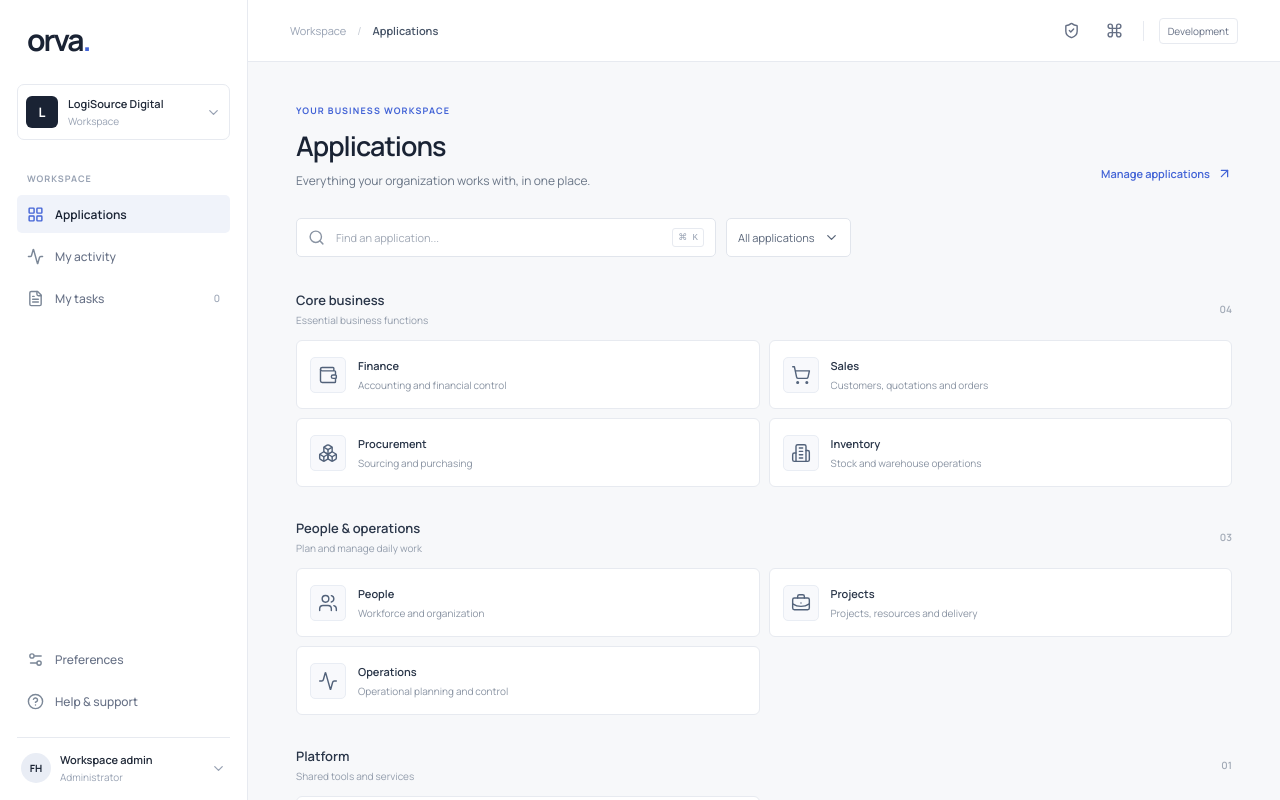
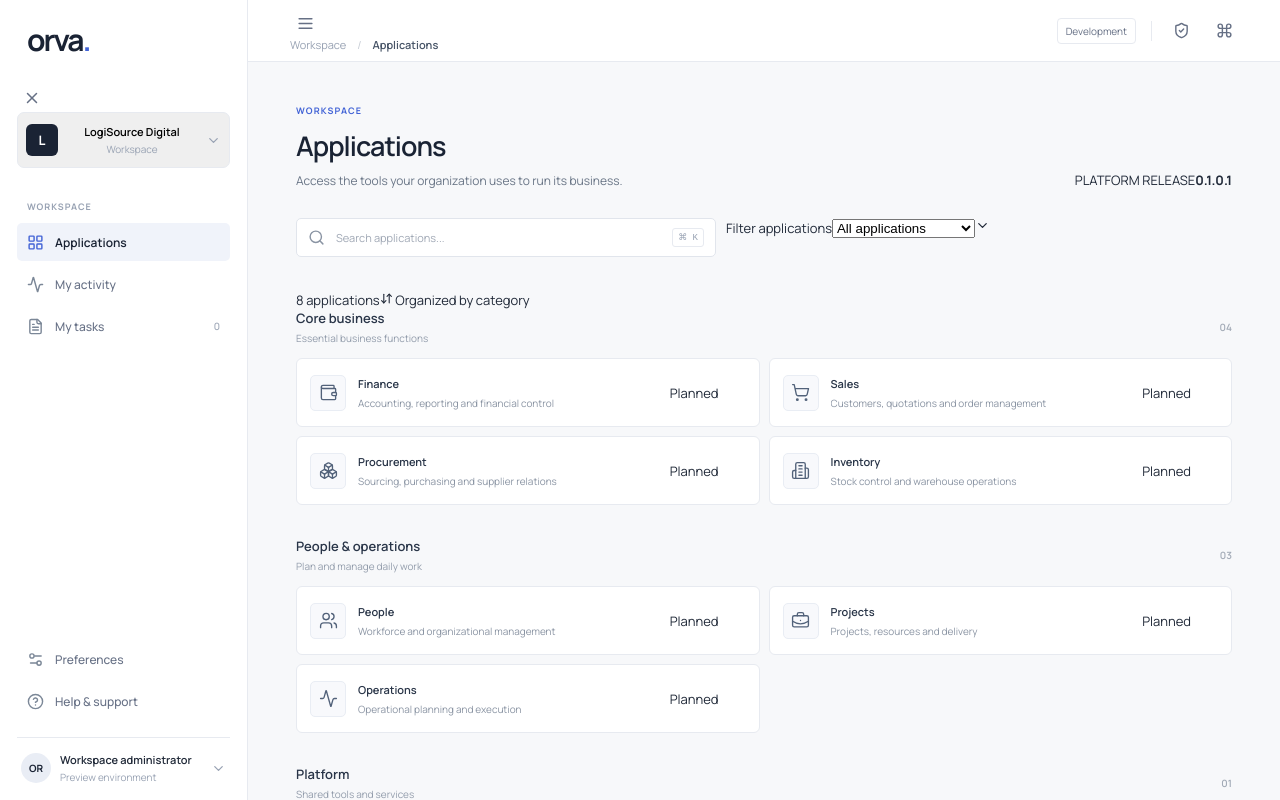
Before and after one commit to fbrhrdynt/orva_project, a Next.js app in the folder apps/web/: page / in a window 1280 px wide. Shown: the top 800 px of the page. Built offline with nearby package versions, Linux system fonts and the light colour scheme.

Commit message:
Build interactive ORVA application workspace

```diff
--- a/apps/web/src/app/page.tsx
+++ b/apps/web/src/app/page.tsx
@@ -1,144 +1,151 @@
+"use client";
+
+import { useMemo, useState } from "react";
 import {
-  Activity,
-  ArrowUpRight,
-  Boxes,
-  BriefcaseBusiness,
-  Building2,
-  ChevronDown,
-  CircleHelp,
-  Command,
-  FileText,
-  LayoutGrid,
-  Search,
-  Settings2,
-  ShieldCheck,
-  ShoppingCart,
-  Users,
-  Wallet
+  Activity, ArrowDownUp, ArrowUpRight, Boxes, BriefcaseBusiness, Building2,
+  ChevronDown, CircleHelp, Command, FileText, LayoutGrid, Menu, Search,
+  Settings2, ShieldCheck, ShoppingCart, Users, Wallet, X
 } from "lucide-react";
 
-const applications = [
-  { name: "Finance", description: "Accounting and financial control", icon: Wallet, group: "Core business" },
-  { name: "Sales", description: "Customers, quotations and orders", icon: ShoppingCart, group: "Core business" },
-  { name: "Procurement", description: "Sourcing and purchasing", icon: Boxes, group: "Core business" },
-  { name: "Inventory", description: "Stock and warehouse operations", icon: Building2, group: "Core business" },
-  { name: "People", description: "Workforce and organization", icon: Users, group: "People & operations" },
-  { name: "Projects", description: "Projects, resources and delivery", icon: BriefcaseBusiness, group: "People & operations" },
-  { name: "Operations", description: "Operational planning and control", icon: Activity, group: "People & operations" },
-  { name: "Documents", description: "Business records and files", icon: FileText, group: "Platform" }
+type Application = {
+  name: string;
+  description: string;
+  group: string;
+  icon: typeof Wallet;
+  status: "Available" | "Planned";
+};
+
+const applications: Application[] = [
+  { name: "Finance", description: "Accounting, reporting and financial control", icon: Wallet, group: "Core business", status: "Planned" },
+  { name: "Sales", description: "Customers, quotations and order management", icon: ShoppingCart, group: "Core business", status: "Planned" },
+  { name: "Procurement", description: "Sourcing, purchasing and supplier relations", icon: Boxes, group: "Core business", status: "Planned" },
+  { name: "Inventory", description: "Stock control and warehouse operations", icon: Building2, group: "Core business", status: "Planned" },
+  { name: "People", description: "Workforce and organizational management", icon: Users, group: "People & operations", status: "Planned" },
+  { name: "Projects", description: "Projects, resources and delivery", icon: BriefcaseBusiness, group: "People & operations", status: "Planned" },
+  { name: "Operations", description: "Operational planning and execution", icon: Activity, group: "People & operations", status: "Planned" },
+  { name: "Documents", description: "Business records and document control", icon: FileText, group: "Platform", status: "Planned" }
+];
+
+const groups = [
+  { name: "Core business", description: "Essential business functions" },
+  { name: "People & operations", description: "Plan and manage daily work" },
+  { name: "Platform", description: "Shared tools and services" }
 ];
 
 export default function Home() {
+  const [query, setQuery] = useState("");
+  const [groupFilter, setGroupFilter] = useState("All applications");
+  const [menuOpen, setMenuOpen] = useState(false);
+  const normalizedQuery = query.trim().toLowerCase();
+
+  const filtered = useMemo(() => applications.filter((app) => {
+    const matchesQuery = !normalizedQuery || [app.name, app.description, app.group].some((value) => value.toLowerCase().includes(normalizedQuery));
+    const matchesGroup = groupFilter === "All applications" || app.group === groupFilter;
+    return matchesQuery && matchesGroup;
+  }), [normalizedQuery, groupFilter]);
+
+  const visibleGroups = groups.map((group) => ({
+    ...group,
+    items: filtered.filter((app) => app.group === group.name)
+  })).filter((group) => group.items.length > 0);
+
   return (
     <main className="app-shell">
-      <aside className="sidebar">
-        <a className="wordmark" href="#" aria-label="orva home">orva<span>.</span></a>
-        <div className="workspace-switcher">
-          <div className="workspace-mark">L</div>
-          <div className="workspace-copy">
-            <strong>LogiSource Digital</strong>
-            <span>Workspace</span>
+      <aside className={`sidebar ${menuOpen ? "sidebar-open" : ""}`}>
+        <div className="sidebar-head">
+          <a className="wordmark" href="/" aria-label="orva home">orva<span>.</span></a>
+          <button className="icon-button mobile-close" aria-label="Close navigation" onClick={() => setMenuOpen(false)}><X size={18}/></button>
         </div>
-          <ChevronDown size={15} />
-        </div>
+        <button className="workspace-switcher" type="button">
+          <span className="workspace-mark">L</span>
+          <span className="workspace-copy"><strong>LogiSource Digital</strong><span>Workspace</span></span>
+          <ChevronDown size={15}/>
+        </button>
 
         <div className="nav-label">WORKSPACE</div>
         <nav className="main-nav" aria-label="Main navigation">
-          <a className="nav-item active" href="#"><LayoutGrid size={17}/><span>Applications</span></a>
-          <a className="nav-item" href="#"><Activity size={17}/><span>My activity</span></a>
-          <a className="nav-item" href="#"><FileText size={17}/><span>My tasks</span><span className="nav-count">0</span></a>
+          <a className="nav-item active" href="/" aria-current="page"><LayoutGrid size={17}/><span>Applications</span></a>
+          <a className="nav-item" href="#activity"><Activity size={17}/><span>My activity</span></a>
+          <a className="nav-item" href="#tasks"><FileText size={17}/><span>My tasks</span><span className="nav-count">0</span></a>
         </nav>
 
         <div className="sidebar-bottom">
-          <a className="nav-item" href="#"><Settings2 size={17}/><span>Preferences</span></a>
-          <a className="nav-item" href="#"><CircleHelp size={17}/><span>Help & support</span></a>
+          <a className="nav-item" href="#preferences"><Settings2 size={17}/><span>Preferences</span></a>
+          <a className="nav-item" href="#help"><CircleHelp size={17}/><span>Help & support</span></a>
           <div className="profile">
-            <div className="avatar">FH</div>
-            <div className="profile-copy"><strong>Workspace admin</strong><span>Administrator</span></div>
+            <div className="avatar">OR</div>
+            <div className="profile-copy"><strong>Workspace administrator</strong><span>Preview environment</span></div>
             <ChevronDown size={15}/>
           </div>
         </div>
       </aside>
 
+      {menuOpen && <button className="mobile-backdrop" aria-label="Close navigation" onClick={() => setMenuOpen(false)}/>}
+
       <section className="content">
         <header className="topbar">
+          <div className="topbar-left">
+            <button className="icon-button mobile-menu" aria-label="Open navigation" onClick={() => setMenuOpen(true)}><Menu size={19}/></button>
             <div className="breadcrumbs"><span>Workspace</span><span className="crumb-separator">/</span><strong>Applications</strong></div>
+          </div>
           <div className="topbar-actions">
-            <button className="icon-button" aria-label="Security status"><ShieldCheck size={17}/></button>
-            <button className="icon-button" aria-label="Command menu"><Command size={17}/></button>
+            <span className="environment"><span className="environment-dot"/>Development</span>
             <div className="topbar-divider"/>
-            <span className="environment">Development</span>
+            <button className="icon-button" aria-label="Security information" title="Security information"><ShieldCheck size={17}/></button>
+            <button className="icon-button command-button" aria-label="Keyboard shortcuts" title="Keyboard shortcuts"><Command size={17}/></button>
           </div>
         </header>
 
         <div className="page">
           <section className="page-heading">
             <div>
-              <div className="eyebrow">YOUR BUSINESS WORKSPACE</div>
+              <div className="eyebrow">WORKSPACE</div>
               <h1>Applications</h1>
-              <p>Everything your organization works with, in one place.</p>
+              <p>Access the tools your organization uses to run its business.</p>
             </div>
-            <button className="text-action">Manage applications <ArrowUpRight size={15}/></button>
+            <div className="heading-meta"><span className="meta-label">PLATFORM RELEASE</span><strong>0.1.0.1</strong></div>
           </section>
 
           <div className="search-row">
             <label className="search-box">
-              <Search size={17}/>
-              <input aria-label="Search applications" placeholder="Find an application..." />
-              <kbd>⌘ K</kbd>
+              <Search size={17} aria-hidden="true"/>
+              <input value={query} onChange={(event) => setQuery(event.target.value)} aria-label="Search applications" placeholder="Search applications..." />
+              {query ? <button className="clear-search" type="button" aria-label="Clear search" onClick={() => setQuery("")}><X size={14}/></button> : <kbd>⌘ K</kbd>}
             </label>
-            <button className="filter-button">All applications <ChevronDown size={15}/></button>
+            <label className="filter-control">
+              <span className="sr-only">Filter applications</span>
+              <select value={groupFilter} onChange={(event) => setGroupFilter(event.target.value)}>
+                <option>All applications</option>
+                {groups.map((group) => <option key={group.name}>{group.name}</option>)}
+              </select>
+              <ChevronDown size={15} aria-hidden="true"/>
+            </label>
           </div>
 
-          <section className="application-section">
+          <div className="results-line"><span>{filtered.length} applications</span><span><ArrowDownUp size={13}/> Organized by category</span></div>
+
+          {visibleGroups.length > 0 ? visibleGroups.map((group) => (
+            <section className="application-section" key={group.name}>
               <div className="section-heading">
-              <div><h2>Core business</h2><span>Essential business functions</span></div>
-              <span className="section-count">04</span>
+                <div><h2>{group.name}</h2><span>{group.description}</span></div>
+                <span className="section-count">{String(group.items.length).padStart(2, "0")}</span>
               </div>
               <div className="application-grid">
-              {applications.filter(app => app.group === "Core business").map(({name,description,icon:Icon}) => (
+                {group.items.map(({ name, description, icon: Icon, status }) => (
                   <article className="application-item" key={name}>
-                  <div className="application-icon"><Icon size={20} strokeWidth={1.7}/></div>
+                    <div className="application-icon"><Icon size={19} strokeWidth={1.7}/></div>
                     <div className="application-copy"><h3>{name}</h3><p>{description}</p></div>
+                    <span className="application-status">{status}</span>
                     <ArrowUpRight className="application-arrow" size={15}/>
                   </article>
                 ))}
               </div>
             </section>
+          )) : (
+            <div className="empty-state"><Search size={21}/><strong>No applications found</strong><span>Try a different search term or category.</span><button type="button" onClick={() => { setQuery(""); setGroupFilter("All applications"); }}>Clear filters</button></div>
+          )}
 
-          <section className="application-section">
-            <div className="section-heading">
-              <div><h2>People & operations</h2><span>Plan and manage daily work</span></div>
-              <span className="section-count">03</span>
-            </div>
-            <div className="application-grid">
-              {applications.filter(app => app.group === "People & operations").map(({name,description,icon:Icon}) => (
-                <article className="application-item" key={name}>
-                  <div className="application-icon"><Icon size={20} strokeWidth={1.7}/></div>
-                  <div className="application-copy"><h3>{name}</h3><p>{description}</p></div>
-                  <ArrowUpRight className="application-arrow" size={15}/>
-                </article>
-              ))}
-            </div>
-          </section>
-
-          <section className="application-section">
-            <div className="section-heading">
-              <div><h2>Platform</h2><span>Shared tools and services</span></div>
-              <span className="section-count">01</span>
-            </div>
-            <div className="application-grid">
-              {applications.filter(app => app.group === "Platform").map(({name,description,icon:Icon}) => (
-                <article className="application-item" key={name}>
-                  <div className="application-icon"><Icon size={20} strokeWidth={1.7}/></div>
-                  <div className="application-copy"><h3>{name}</h3><p>{description}</p></div>
-                  <ArrowUpRight className="application-arrow" size={15}/>
-                </article>
-              ))}
-            </div>
-          </section>
-
-          <footer className="page-footer"><span>orva. <span className="footer-separator">/</span> by LogiSource Digital</span><span>Platform foundation · 0.1.0.0</span></footer>
+          <footer className="page-footer"><span><strong>orva.</strong><span className="footer-separator">/</span> by LogiSource Digital</span><span>Platform foundation · 0.1.0.1</span></footer>
         </div>
       </section>
     </main>
```
Lines whose indentation alone changed are shown as unchanged.
